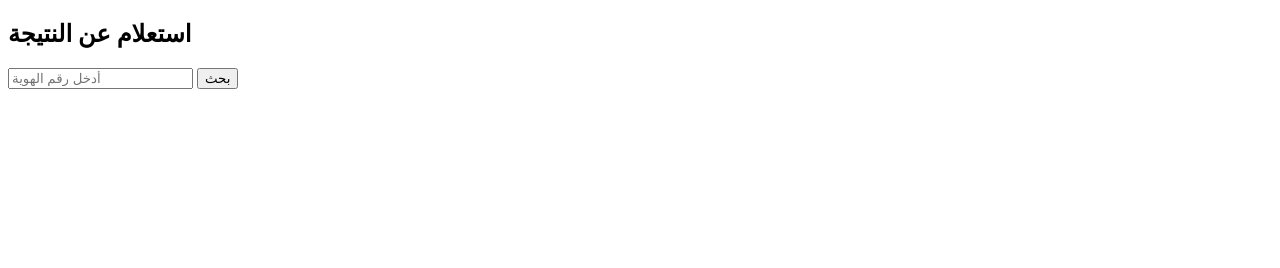
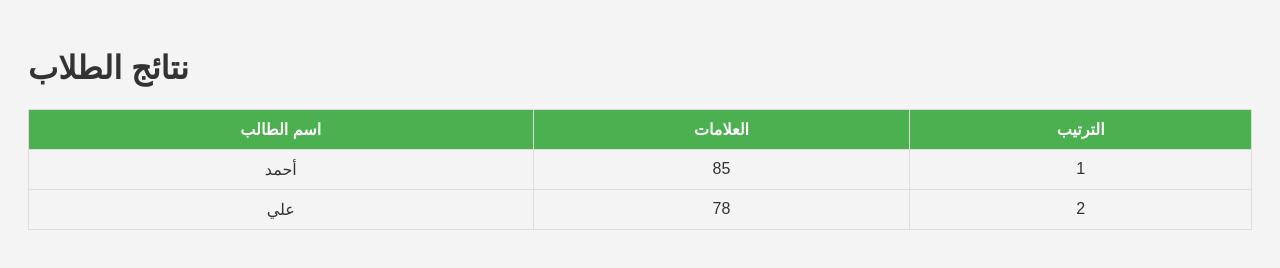
Before and after one commit to basm48600-arch/Mutasem-, a plain HTML site: page index.html in a window 1280 px wide. Drawn offline with Linux system fonts and the light colour scheme.

Commit message:
Update index.html with new Arabic student results code.

```diff
--- a/index.html
+++ b/index.html
@@ -1,35 +1,76 @@
 <!DOCTYPE html>
-<html>
+<html lang="ar">
 <head>
-  <title>نتائج الطلاب</title>
+    <meta charset="UTF-8">
+    <meta name="viewport" content="width=device-width, initial-scale=1.0">
+    <title>نتائج الطلاب</title>
+    <style>
+        body {
+            font-family: Arial, sans-serif;
+            background-color: #f4f4f4;
+            color: #333;
+            padding: 20px;
+        }
+        table {
+            width: 100%;
+            border-collapse: collapse;
+        }
+        th, td {
+            padding: 10px;
+            border: 1px solid #ddd;
+            text-align: center;
+        }
+        th {
+            background-color: #4CAF50;
+            color: white;
+        }
+    </style>
 </head>
 <body>
+    <h1>نتائج الطلاب</h1>
+    <table>
+        <tr>
+            <th>اسم الطالب</th>
+            <th>العلامات</th>
+            <th>الترتيب</th>
+        </tr>
+        <!-- Student data example -->
+        <tr>
+            <td>أحمد</td>
+            <td>85</td>
+            <td>1</td>
+        </tr>
+        <tr>
+            <td>علي</td>
+            <td>78</td>
+            <td>2</td>
+        </tr>
+        <!-- More student rows can be added here -->
+    </table>
+    <script>
+        const students = [
+            { name: 'أحمد', marks: 85 },
+            { name: 'علي', marks: 78 }
+            // More students can be added here
+        ];
 
-<h2>استعلام عن النتيجة</h2>
+        // Calculate average marks
+        const totalMarks = students.reduce((sum, student) => sum + student.marks, 0);
+        const averageMarks = totalMarks / students.length;
 
-<input type="text" id="id" placeholder="أدخل رقم الهوية">
-<button onclick="search()">بحث</button>
+        // Ranking logic
+        students.sort((a, b) => b.marks - a.marks);
+        for (let i = 0; i < students.length; i++) {
+            students[i].rank = i + 1;
+        }
 
-<p id="result"></p>
+        // Print certificates
+        function printCertificate(student) {
+            console.log(`تلقّى ${student.name} شهادة تقدير!`);
+        }
 
-<script>
-const students = [
-  {id: "123", name: "محمد", avg: 90},
-  {id: "456", name: "أحمد", avg: 75}
-];
-
-function search() {
-  let id = document.getElementById("id").value;
-  let student = students.find(s => s.id === id);
-
-  if(student){
-    document.getElementById("result").innerHTML =
-      "الاسم: " + student.name + "<br>المعدل: " + student.avg;
-  } else {
-    document.getElementById("result").innerHTML = "لا يوجد";
-  }
-}
-</script>
-
+        console.log(`متوسط العلامات: ${averageMarks}`);
+        students.forEach(printCertificate);
+    </script>
 </body>
 </html>
```
